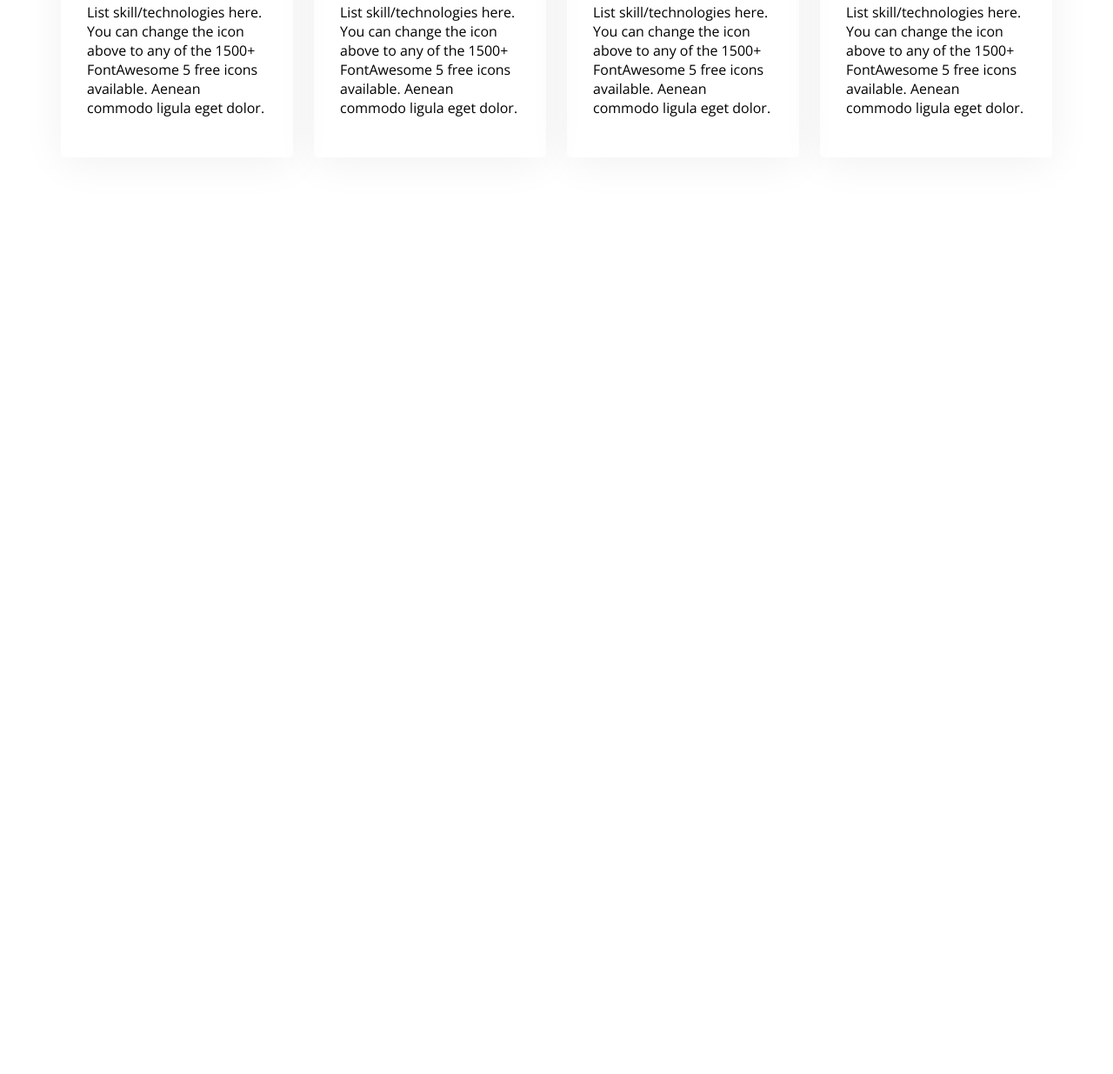
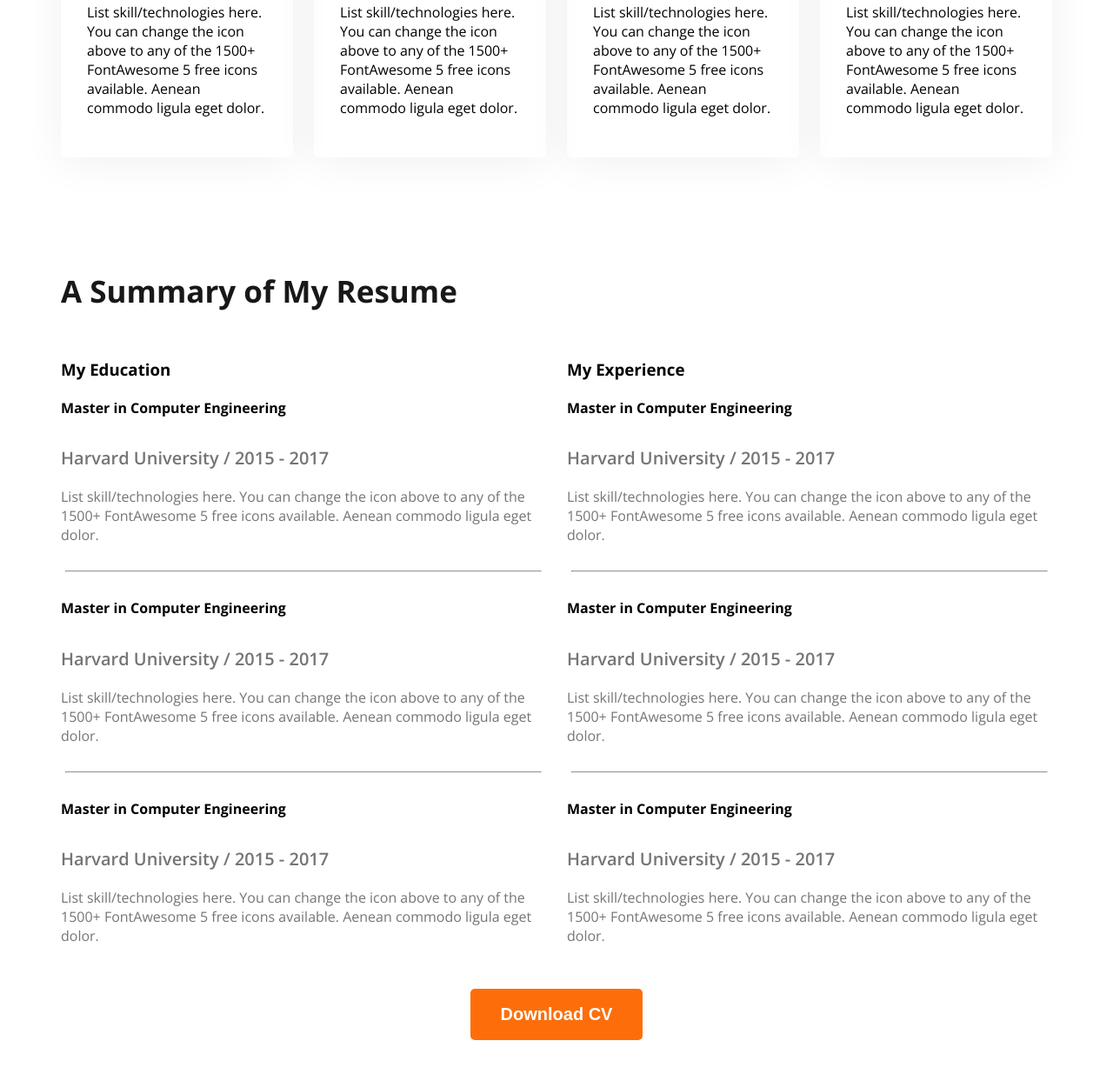
Before and after one commit to noorjahan220/web-developer-portfolio, a plain HTML site: page index.html in a window 1280 px wide. Shown: the part 1962-3197 px from the top of the page at 87% size. Before the commit the page ends 2273 px from the top, so only its background shows below. Drawn offline with nearby package versions, Linux system fonts and the light colour scheme.

Commit message:
add some styless

```diff
--- a/index.html
+++ b/index.html
@@ -88,6 +88,62 @@
             </div>
 
         </section>
+        <section class="resume">
+            <h3 class="section-title">A Summary of My Resume</h3>
+            <div class="resume-container">
+                <div class="resume-column">
+                    <h3 class="resume-column-title">My Education</h3>
+                    <div class="experience">
+                        <h4 class="experience-title">Master in Computer Engineering</h4>
+                        <h5 class="experience-sub-title">Harvard University / 2015 - 2017</h5>
+                        <div class="experience-description">List skill/technologies here. You can change the icon above
+                            to any of the 1500+ FontAwesome 5 free icons available. Aenean commodo ligula eget dolor.</div>
+                    </div>
+                    <hr>
+                    <div class="experience">
+                        <h4 class="experience-title">Master in Computer Engineering</h4>
+                        <h5 class="experience-sub-title">Harvard University / 2015 - 2017</h5>
+                        <div class="experience-description">List skill/technologies here. You can change the icon above
+                            to any of the 1500+ FontAwesome 5 free icons available. Aenean commodo ligula eget dolor.</div>
+                    </div>
+                    <hr>
+                    <div class="experience">
+                        <h4 class="experience-title">Master in Computer Engineering</h4>
+                        <h5 class="experience-sub-title">Harvard University / 2015 - 2017</h5>
+                        <div class="experience-description">List skill/technologies here. You can change the icon above
+                            to any of the 1500+ FontAwesome 5 free icons available. Aenean commodo ligula eget dolor.</div>
+                    </div>
+                </div>
+                <div class="resume-column">
+                    <h3 class="resume-column-title">My Experience</h3>
+                    <div class="experience">
+                        <h4 class="experience-title">Master in Computer Engineering</h4>
+                        <h5 class="experience-sub-title">Harvard University / 2015 - 2017</h5>
+                        <div class="experience-description">List skill/technologies here. You can change the icon above
+                            to any of the 1500+ FontAwesome 5 free icons available. Aenean commodo ligula eget dolor.</div>
+                    </div>
+                    <hr>
+                    <div class="experience">
+                        <h4 class="experience-title">Master in Computer Engineering</h4>
+                        <h5 class="experience-sub-title">Harvard University / 2015 - 2017</h5>
+                        <div class="experience-description">List skill/technologies here. You can change the icon above
+                            to any of the 1500+ FontAwesome 5 free icons available. Aenean commodo ligula eget dolor.</div>
+                    </div>
+                    <hr>
+                    <div class="experience">
+                        <h4 class="experience-title">Master in Computer Engineering</h4>
+                        <h5 class="experience-sub-title">Harvard University / 2015 - 2017</h5>
+                        <div class="experience-description">List skill/technologies here. You can change the icon above
+                            to any of the 1500+ FontAwesome 5 free icons available. Aenean commodo ligula eget dolor.</div>
+                    </div>
+                </div>
+            </div>
+          <div class="text-center resume-download-CV">
+            <button class="btn-primary">Download CV</button>
+          </div>
+
+
+        </section>
 
     </main>
     <footer>
--- a/styles/portfolio.css
+++ b/styles/portfolio.css
@@ -126,3 +126,23 @@ main section{
     box-shadow: 0px 6px 50px 0px rgba(0, 0, 0, 0.06);
     border-radius: 5px;
 }
+/* resume styles */
+.resume-container{
+    display: flex;
+    gap: 24px;
+}
+.experience-description{
+    color: #757575;
+}
+.experience-sub-title{
+    font-size: 20px;
+    color: #757575;
+    font-weight: 600;
+    margin-bottom: 20px;
+}
+.resume hr{
+    margin: 30px 5px;
+}
+.resume-download-CV{
+  margin-top: 50px;
+}
```
